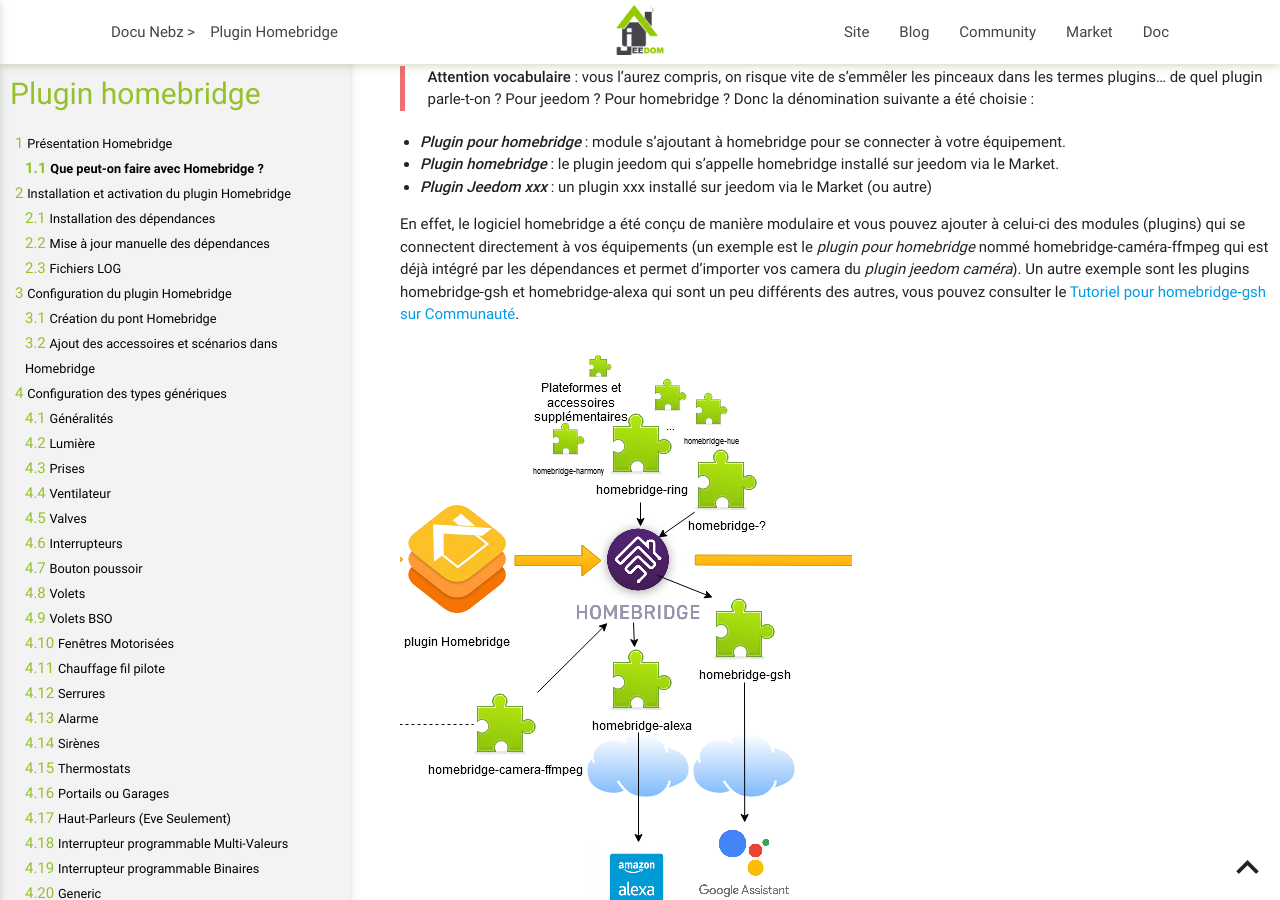
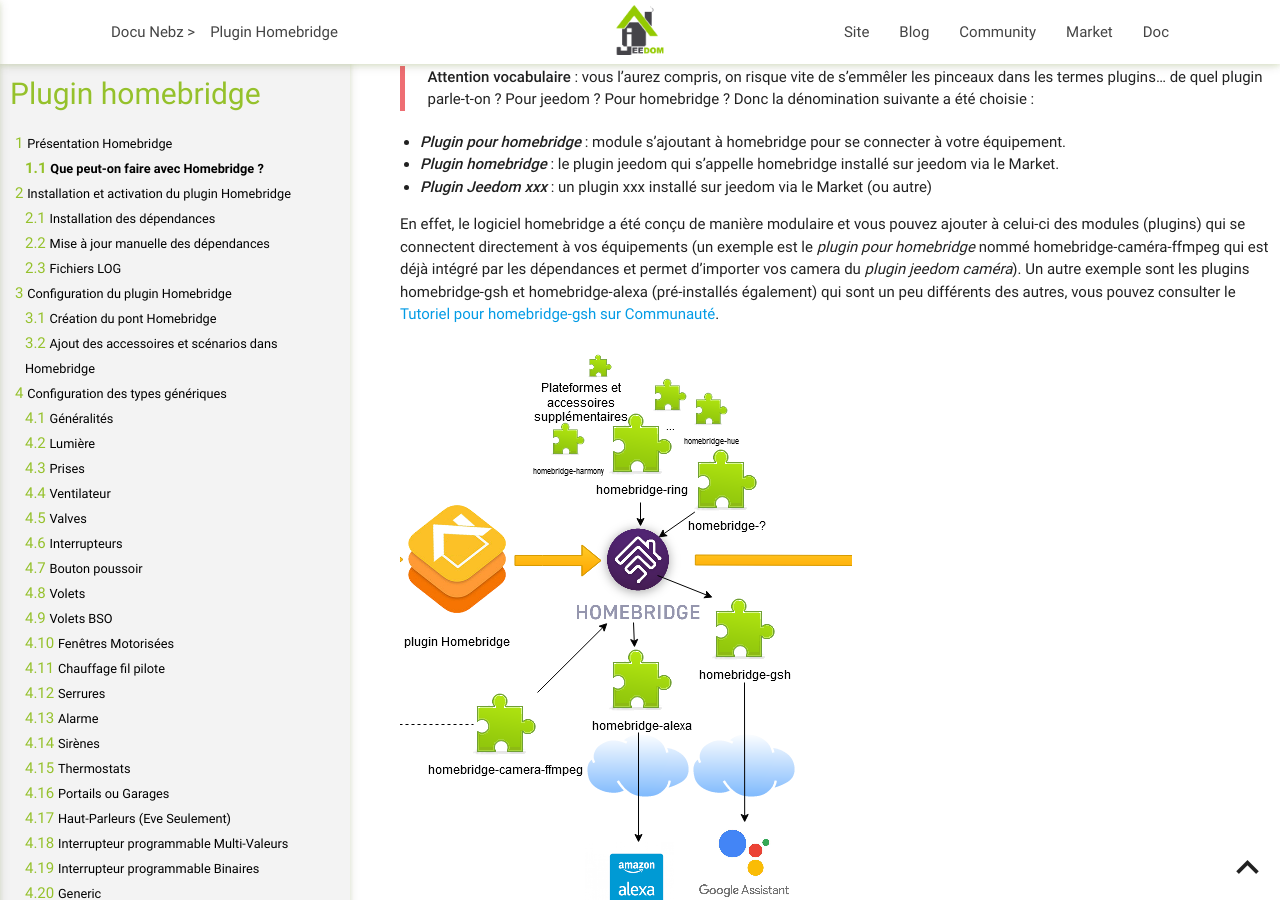
Before and after one commit to NebzHB/jeedom_docs, a Jekyll site: the page built from plugins/homebridge/fr_FR/index.md, in a window 1280 px wide and 900 px high, scrolled down 27717 px. Built offline with Jekyll 4.4.1, drawn with Linux system fonts in a browser that asks for light colours.

Commit message:
Update index.md

```diff
--- a/plugins/homebridge/fr_FR/index.md
+++ b/plugins/homebridge/fr_FR/index.md
@@ -539,7 +539,7 @@
 * ***Plugin homebridge*** : le plugin jeedom qui s'appelle homebridge installé sur jeedom via le Market.
 * ***Plugin Jeedom xxx*** : un plugin xxx installé sur jeedom via le Market (ou autre)
 
-En effet, le logiciel homebridge a été conçu de manière modulaire et vous pouvez ajouter à celui-ci des modules (plugins) qui se connectent directement à vos équipements (un exemple est le *plugin pour homebridge* nommé homebridge-caméra-ffmpeg qui est déjà intégré par les dépendances et permet d'importer vos camera du *plugin jeedom caméra*). Un autre exemple sont les plugins homebridge-gsh et homebridge-alexa qui sont un peu différents des autres, vous pouvez consulter le [Tutoriel pour homebridge-gsh sur Communauté](https://community.jeedom.com/t/tuto-homebridge-et-google-smart-home/13855).
+En effet, le logiciel homebridge a été conçu de manière modulaire et vous pouvez ajouter à celui-ci des modules (plugins) qui se connectent directement à vos équipements (un exemple est le *plugin pour homebridge* nommé homebridge-caméra-ffmpeg qui est déjà intégré par les dépendances et permet d'importer vos camera du *plugin jeedom caméra*). Un autre exemple sont les plugins homebridge-gsh et homebridge-alexa (pré-installés également) qui sont un peu différents des autres, vous pouvez consulter le [Tutoriel pour homebridge-gsh sur Communauté](https://community.jeedom.com/t/tuto-homebridge-et-google-smart-home/13855).
 
 ![schema partiel](../images/partialSchema.png)
 
```
